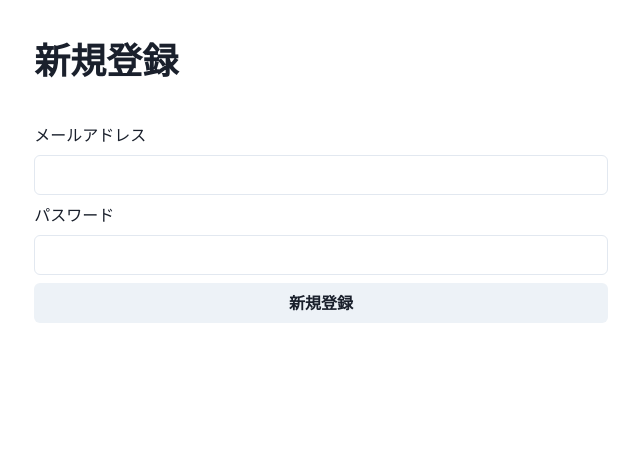
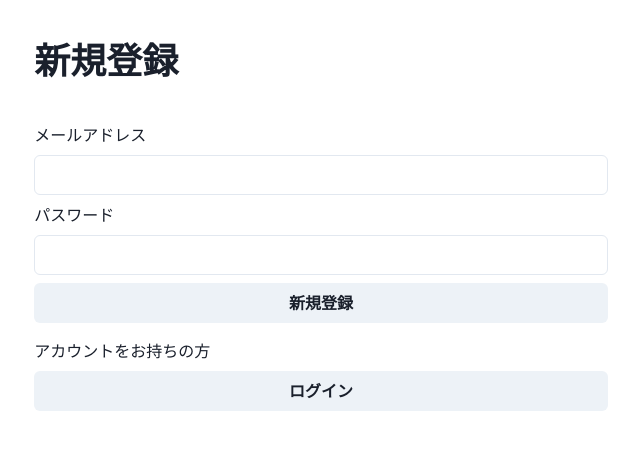
Before and after one commit to mk-0A0/firebase-example, a Next.js app: page / in a window 1280 px wide. Shown: the top 450 px of the page, without its empty margins (319-959 px from the left). Built offline with nearby package versions, Linux system fonts and the light colour scheme; no server answers.

Commit message:
ログイン画面への導線

```diff
--- a/pages/index.tsx
+++ b/pages/index.tsx
@@ -1,8 +1,9 @@
 import type {NextPage} from 'next'
-import {Button, Container, FormControl, FormLabel, Heading, Input, Spacer, Stack} from "@chakra-ui/react";
+import {Button, Container, FormControl, FormLabel, Heading, Input, Spacer, Stack, Text} from "@chakra-ui/react";
 import {createUserWithEmailAndPassword, getAuth, sendEmailVerification} from "@firebase/auth";
 import {useState} from "react";
 import {FirebaseError} from "@firebase/app";
+import Link from 'next/dist/client/link';
 
 const Home: NextPage = () => {
   const [email, setEmail] = useState('')
@@ -35,6 +36,11 @@ const Home: NextPage = () => {
           <Input value={password} onChange={(e) => setPassword(e.target.value)} type={'password'}/>
         </FormControl>
         <Button onClick={() => onCreateUser()}>新規登録</Button>
+        <Spacer h={"xl"}/>
+        <Text size={'sm'}>アカウントをお持ちの方</Text>
+        <Link href={'/signin'}>
+          <Button as={"a"}>ログイン</Button>
+        </Link>
       </Stack>
     </Container>
   )
```
